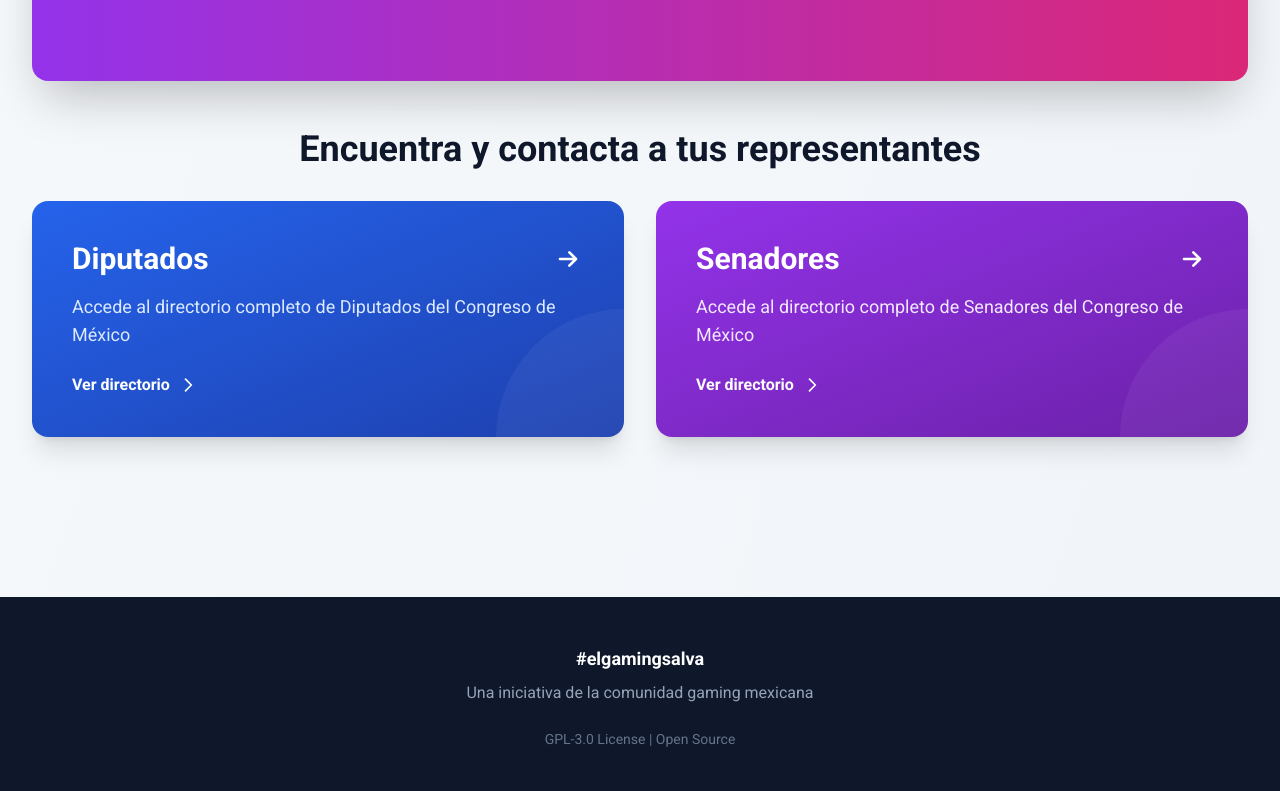
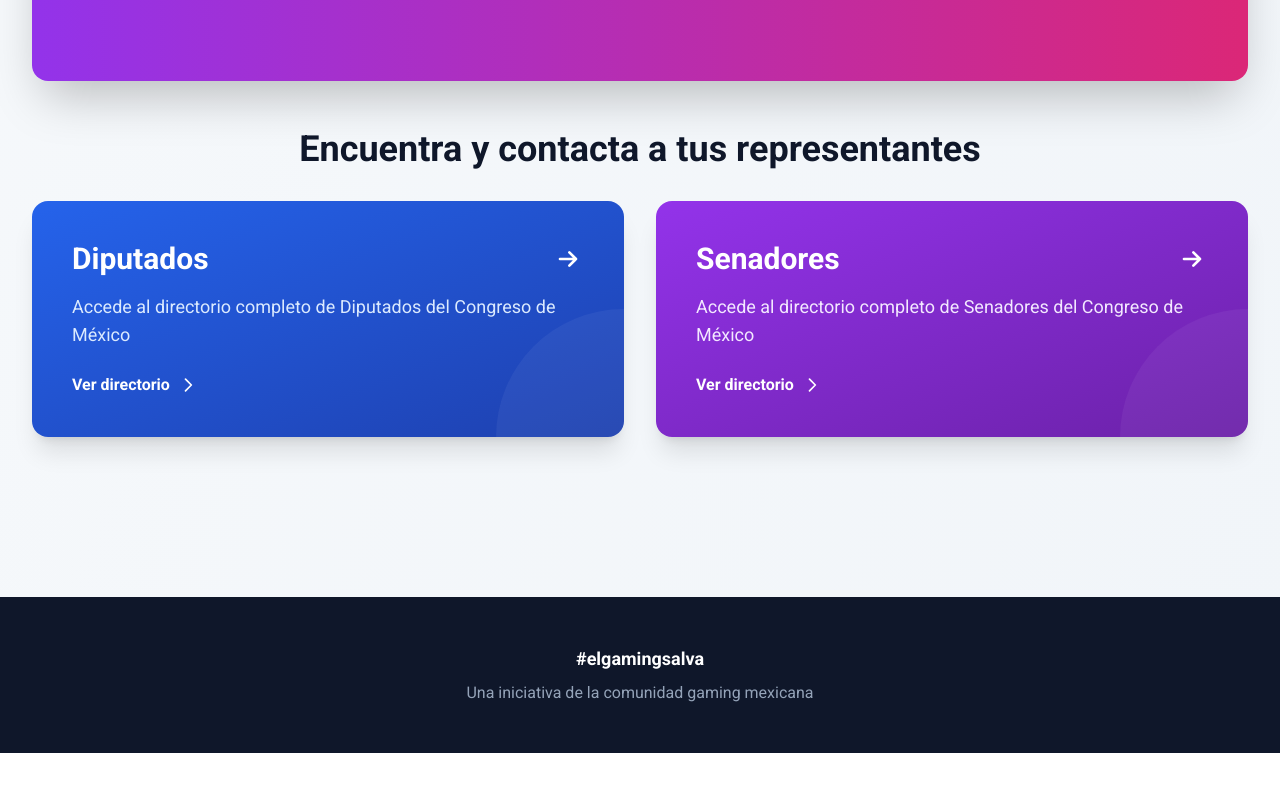
Before and after one commit to AlexCVJ/quienmerepresenta, a Next.js app: page / in a window 1280 px wide. Shown: the part 2921-3712 px from the top of the page. After the commit the page ends 3674 px from the top, so only its background shows below. Built offline with nearby package versions, Linux system fonts and the light colour scheme.

Commit message:
open source label bye

```diff
--- a/app/page.js
+++ b/app/page.js
@@ -261,11 +261,7 @@ export default function Home() {
             <p className="text-slate-400">
               Una iniciativa de la comunidad gaming mexicana
             </p>
-            <div className="mt-6">
-              <p className="text-sm text-slate-500">
-                GPL-3.0 License | Open Source
-              </p>
-            </div>
+
           </div>
         </div>
       </footer>
```
